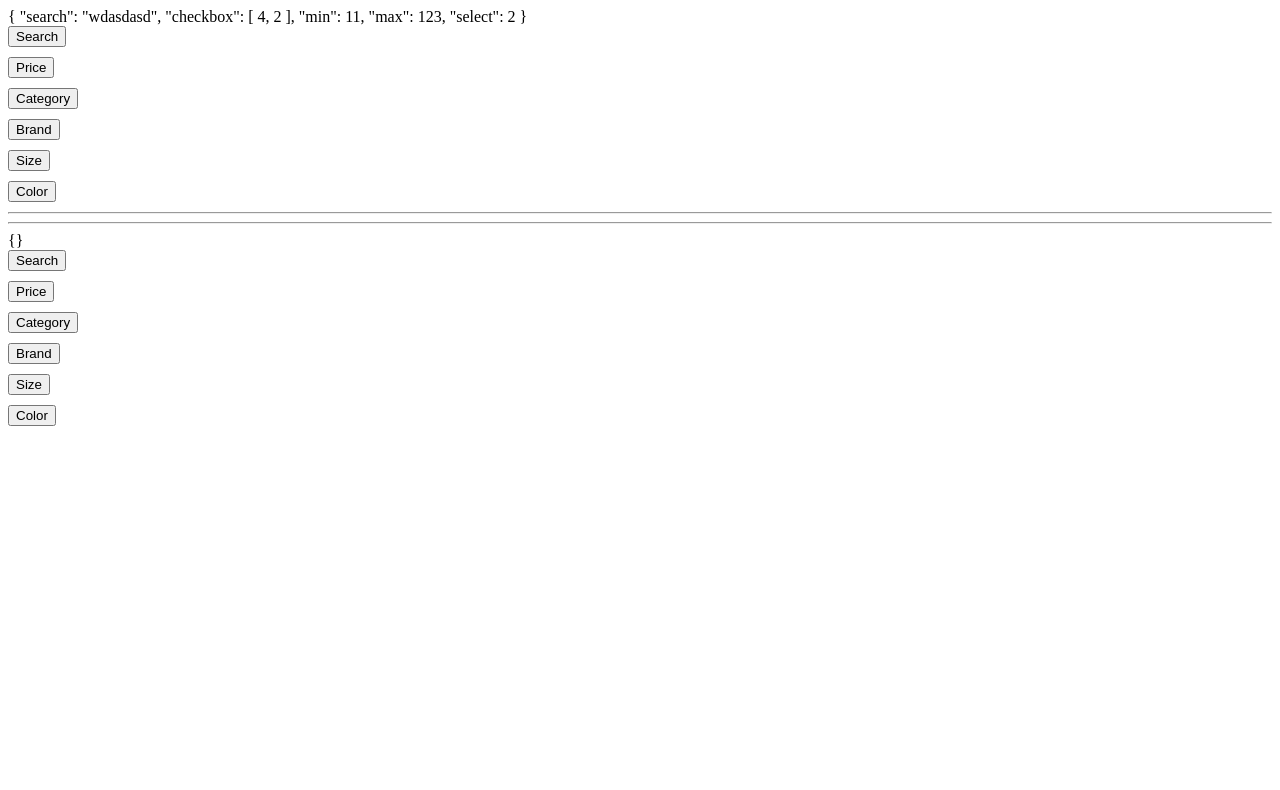
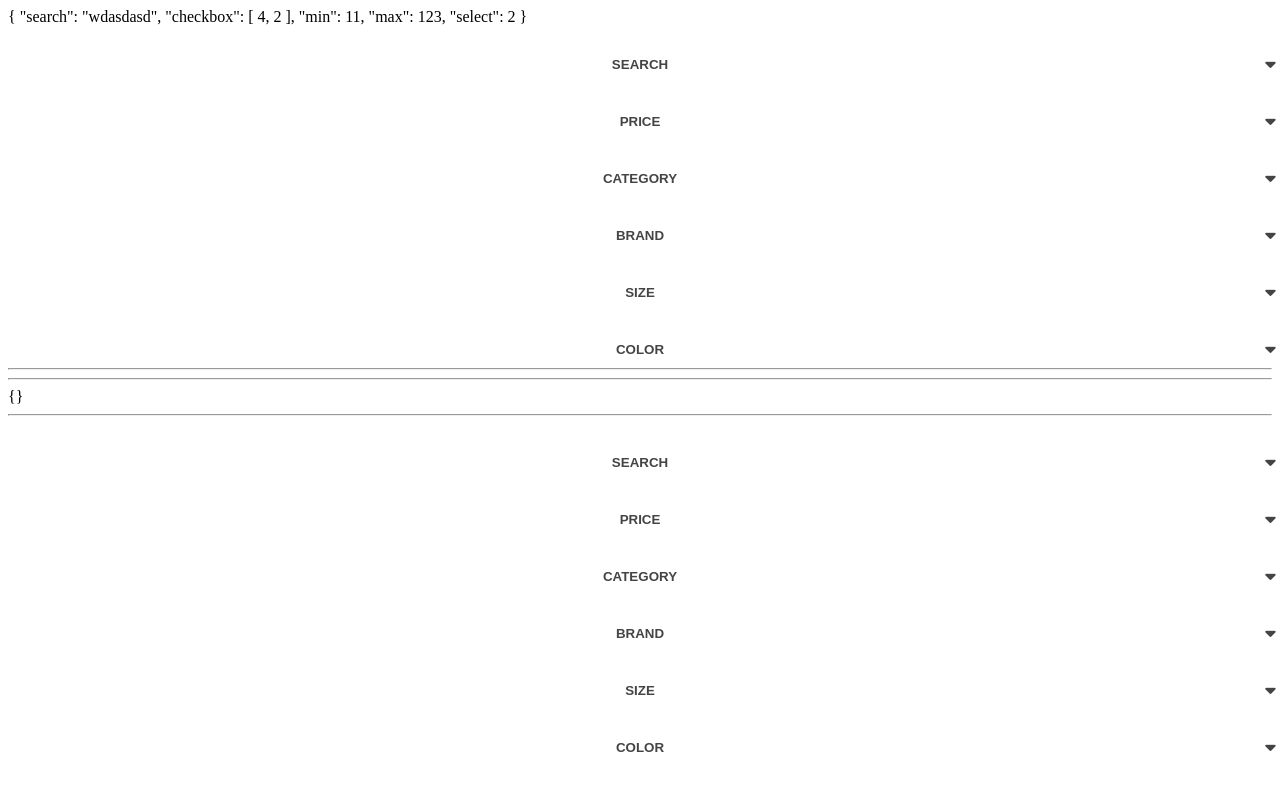
Before and after one commit to MostafaElGamal/vue-dynamic-filters, a Vue app: page / in a window 1280 px wide. Shown: the top 790 px of the page. Built offline with nearby package versions, Linux system fonts and the light colour scheme.

Commit message:
I think we are done it's time for deploy

```diff
--- a/src/App.vue
+++ b/src/App.vue
@@ -1,24 +1,27 @@
 <template>
   <div id="app">
     {{ testCheckbox }}
-    <div class="filter" v-for="filter in filters" :key="filter.id">
+    <div v-for="filter in filters" :key="filter.id">
       <vue-filter
         selectValue="id"
         checkboxValue="id"
         methodType="m2"
+        :displayType="false"
+        filterInputHolderClass="asdasd"
+        searchInputClass="testsearcch"
         :filter="filter"
         :singleFilterValue="testCheckbox"
         @testMethod="testMethod"
       ></vue-filter>
     </div>
-
     <hr />
     <hr />
     {{ test }}
-
+    <hr />
     <vue-filter
       :filters="filters"
       selectValue="id"
+      :displayType="false"
       checkboxValue="id"
       v-model="test"
     ></vue-filter>
--- a/src/vue-filter/Inputs/checkbox.vue
+++ b/src/vue-filter/Inputs/checkbox.vue
@@ -1,15 +1,10 @@
 <template>
-  <div class="vue-filter__checkboxs-holder">
-    <div
-      class="vue-filter__checkbox"
-      v-for="checkbox in options"
-      :key="checkbox.id"
-    >
+  <div :class="`${checkboxHolderClass}`" v-if="checkboxValue">
+    <div :class="`${checkboxClass}`" v-for="(checkbox, i) in options" :key="i">
       <input
-        v-if="checkboxValue"
         type="checkbox"
-        class="vue-filter__checkbox-input"
-        :id="`id_${_uid}${checkbox.id}`"
+        :class="`${checkboxInputClass}`"
+        :id="`id_${_uid}${i}`"
         :value="checkbox[checkboxValue]"
         @change="checkboxChange"
         :checked="
@@ -18,11 +13,17 @@
             : false
         "
       />
+      <label :class="`${checkboxLabelClass}`" :for="`id_${_uid}${i}`">
+        {{ checkbox[checkboxLabelKey] }}
+      </label>
+    </div>
+  </div>
+  <div :class="`${checkboxHolderClass}`" v-else>
+    <div :class="`${checkboxClass}`" v-for="(checkbox, i) in options" :key="i">
       <input
-        v-else
         type="checkbox"
-        class="vue-filter__checkbox-input"
-        :id="`id_${_uid}${checkbox.id}`"
+        :class="`${checkboxInputClass}`"
+        :id="`id_${_uid}${i}`"
         :value="checkbox"
         @change="checkboxChange"
         :checked="
@@ -31,10 +32,7 @@
             : false
         "
       />
-      <label
-        class="vue-filter__checkbox-label"
-        :for="`id_${_uid}${checkbox.id}`"
-      >
+      <label :class="`${checkboxLabelClass}`" :for="`id_${_uid}${i}`">
         {{ checkbox[checkboxLabelKey] }}
       </label>
     </div>
@@ -64,6 +62,23 @@ export default {
       type: String,
       default: "",
     },
+    // Checkbox Classes
+    checkboxHolderClass: {
+      type: String,
+      default: "vue-filter__checkboxes-holder",
+    },
+    checkboxClass: {
+      type: String,
+      default: "vue-filter__checkbox",
+    },
+    checkboxLabelClass: {
+      type: String,
+      default: "vue-filter__checkbox-label",
+    },
+    checkboxInputClass: {
+      type: String,
+      default: "vue-filter__checkbox-input",
+    },
   },
 
   methods: {
--- a/src/vue-filter/Inputs/customSelect.vue
+++ b/src/vue-filter/Inputs/customSelect.vue
@@ -1,8 +1,7 @@
 <template>
-  <div class="vue-filter__select-holder">
   <select
     v-if="selectValue"
-      class="vue-filter__select-input"
+    :class="`${selectClass}`"
     v-model="filterValue[selectValueKey]"
   >
     <option
@@ -15,14 +14,13 @@
   </select>
   <select
     v-else
-      class="vue-filter__select-input"
+    :class="`${selectClass}`"
     v-model="filterValue[selectValueKey]"
   >
     <option v-for="(option, i) in options" :key="i" :value="option">
       {{ option[selectDisplayNameKey] }}
     </option>
   </select>
-  </div>
 </template>
 <script>
 export default {
@@ -48,6 +46,10 @@ export default {
       type: String,
       default: "",
     },
+    selectClass: {
+      type: String,
+      default: "vue-filter__select",
+    },
   },
 };
 </script>
@@ -56,4 +58,7 @@ export default {
   display: flex;
   flex-direction: column;
 }
+.vue-filter__select {
+  width: 100%;
+}
 </style>
--- a/src/vue-filter/Inputs/price.vue
+++ b/src/vue-filter/Inputs/price.vue
@@ -1,33 +1,33 @@
 <template>
-  <div class="vue-filter__price-holder">
-    <form v-on:submit.prevent="sentMinMax">
-      <div class="vue-filter__min-holder">
-        <label :for="`min_${_uid}`">
+  <form v-on:submit.prevent="sentMinMax" :class="`${priceFormClass}`">
+    <div :class="`${minHolderClass}`">
+      <label :for="`min_${_uid}`" :class="`${priceLabelClass}`">
         {{ minLabel }}
       </label>
       <input
+        :class="`${priceInputClass}`"
         type="number"
         name="min"
         :id="`min_${_uid}`"
         :value="filterValue[minPriceValueKey]"
       />
     </div>
-      <div class="vue-filter__max-holder">
-        <label :for="`max_${_uid}`">
+    <div class="vue-filter__max-holder" :class="`${maxHolderClass}`">
+      <label :for="`max_${_uid}`" :class="`${priceLabelClass}`">
         {{ maxLabel }}
       </label>
       <input
+        :class="`${priceInputClass}`"
         type="number"
         name="max"
         :id="`max_${_uid}`"
         :value="filterValue[maxPriceValueKey]"
       />
     </div>
-      <button type="submit">
+    <button type="submit" :class="`${priceBtnClass}`">
       {{ buttonName }}
     </button>
   </form>
-  </div>
 </template>
 <script>
 export default {
@@ -57,6 +57,30 @@ export default {
       type: String,
       default: "Search",
     },
+    priceFormClass: {
+      type: String,
+      default: "vue-filter__price-form",
+    },
+    minHolderClass: {
+      type: String,
+      default: "vue-filter__min-holder",
+    },
+    maxHolderClass: {
+      type: String,
+      default: "vue-filter__max-holder",
+    },
+    priceLabelClass: {
+      type: String,
+      default: "vue-filter__price-label",
+    },
+    priceInputClass: {
+      type: String,
+      default: "vue-filter__price-input",
+    },
+    priceBtnClass: {
+      type: String,
+      default: "vue-filter__price-btn",
+    },
   },
   methods: {
     sentMinMax(event) {
@@ -67,3 +91,23 @@ export default {
   },
 };
 </script>
+<style>
+.vue-filter__price-form {
+  display: flex;
+  flex-direction: column;
+  align-items: center;
+}
+.vue-filter__min-holder,
+.vue-filter__max-holder {
+  display: flex;
+  flex-direction: column;
+}
+.vue-filter__price-btn {
+  padding: 4px 32px;
+  color: #fff;
+  letter-spacing: 0.05em;
+  border: 2px solid #fa1616;
+  background-color: #fa1616;
+  margin-top: 10px;
+}
+</style>
--- a/src/vue-filter/Inputs/search.vue
+++ b/src/vue-filter/Inputs/search.vue
@@ -1,7 +1,15 @@
 <template>
-  <div class="vue-filter__search-holder">
-    <input type="text" @keyup="search" :value="filterValue[searchValueKey]" />
-  </div>
+  <form v-on:submit.prevent="search" :class="`${searchFormClass}`">
+    <input
+      type="text"
+      name="search"
+      :value="filterValue[searchValueKey]"
+      :class="`${searchInputClass}`"
+    />
+    <button type="submit" :class="`${searchBtnClass}`">
+      {{ searchButtonName }}
+    </button>
+  </form>
 </template>
 <script>
 export default {
@@ -19,11 +27,43 @@ export default {
       type: String,
       default: "search",
     },
+    searchInputClass: {
+      type: String,
+      default: "vue-filter__search",
+    },
+    searchButtonName: {
+      type: String,
+      default: "Search",
+    },
+    searchFormClass: {
+      type: String,
+      default: "vue-filter__search-form",
+    },
+    searchBtnClass: {
+      type: String,
+      default: "vue-filter__search-btn",
+    },
   },
   methods: {
     search(event) {
-      this.$emit("searchChangeToFilterInputs", event.target.value);
+      this.$emit("searchChangeToFilterInputs", event.target.search.value);
     },
   },
 };
 </script>
+<style>
+.vue-filter__search-form {
+  text-align: center;
+  display: flex;
+  flex-direction: column;
+  align-items: center;
+}
+.vue-filter__search-btn {
+  padding: 4px 32px;
+  color: #fff;
+  letter-spacing: 0.05em;
+  border: 2px solid #12cad6;
+  background-color: #12cad6;
+  margin-top: 10px;
+}
+</style>
--- a/src/vue-filter/filterInputs.vue
+++ b/src/vue-filter/filterInputs.vue
@@ -1,5 +1,5 @@
 <template>
-  <div class="vue-filter__input-holder">
+  <div :class="`vue-filter__input-holder ${filterInputHolderClass} `">
     <check-box
       v-if="filterType == checkboxCheckName"
       :options="options"
@@ -8,6 +8,10 @@
       :checkboxValueKey="checkboxValueKey"
       :checkboxLabelKey="checkboxLabelKey"
       :checkboxValue="checkboxValue"
+      :checkboxHolderClass="checkboxHolderClass"
+      :checkboxClass="checkboxClass"
+      :checkboxLabelClass="checkboxLabelClass"
+      :checkboxInputClass="checkboxInputClass"
       @checkboxChangeToFilterInputs="checkboxChangedToIndex"
     />
     <custom-select
@@ -16,6 +20,7 @@
       :filterValue="filterValue"
       :selectValueKey="selectValueKey"
       :selectValue="selectValue"
+      :selectClass="selectClass"
       :selectDisplayNameKey="selectDisplayNameKey"
     />
     <search
@@ -23,6 +28,10 @@
       :options="options"
       :filterValue="filterValue"
       :searchValueKey="searchValueKey"
+      :searchInputClass="searchInputClass"
+      :searchButtonName="searchButtonName"
+      :searchFormClass="searchFormClass"
+      :searchBtnClass="searchBtnClass"
       @searchChangeToFilterInputs="searchChangedToIndex"
     />
 
@@ -34,6 +43,12 @@
       :minPriceValueKey="minPriceValueKey"
       :maxPriceValueKey="maxPriceValueKey"
       :buttonName="buttonName"
+      :priceFormClass="priceFormClass"
+      :minHolderClass="minHolderClass"
+      :maxHolderClass="maxHolderClass"
+      :priceLabelClass="priceLabelClass"
+      :priceInputClass="priceInputClass"
+      :priceBtnClass="priceBtnClass"
       @priceChangeToFilterInputs="priceChangedToIndex"
     />
   </div>
@@ -128,6 +143,77 @@ export default {
       type: String,
       default: "Search",
     },
+
+    // Classes Api's
+    filterInputHolderClass: {
+      type: String,
+      default: "vue-filter__input-holder",
+    },
+    // Search & Select Classes
+    searchInputClass: {
+      type: String,
+      default: "vue-filter__search",
+    },
+    selectClass: {
+      type: String,
+      default: "vue-filter__select",
+    },
+    searchButtonName: {
+      type: String,
+      default: "Search",
+    },
+    searchFormClass: {
+      type: String,
+      default: "vue-filter__search-form",
+    },
+    searchBtnClass: {
+      type: String,
+      default: "vue-filter__search-btn",
+    },
+
+    // Price Classes
+    priceFormClass: {
+      type: String,
+      default: "vue-filter__price-form",
+    },
+    minHolderClass: {
+      type: String,
+      default: "vue-filter__min-holder",
+    },
+    maxHolderClass: {
+      type: String,
+      default: "vue-filter__max-holder",
+    },
+    priceLabelClass: {
+      type: String,
+      default: "vue-filter__price-label",
+    },
+    priceInputClass: {
+      type: String,
+      default: "vue-filter__price-input",
+    },
+    priceBtnClass: {
+      type: String,
+      default: "vue-filter__price-btn",
+    },
+
+    // Checkbox Classes
+    checkboxHolderClass: {
+      type: String,
+      default: "vue-filter__checkboxes-holder",
+    },
+    checkboxClass: {
+      type: String,
+      default: "vue-filter__checkbox",
+    },
+    checkboxLabelClass: {
+      type: String,
+      default: "vue-filter__checkbox-label",
+    },
+    checkboxInputClass: {
+      type: String,
+      default: "vue-filter__checkbox-input",
+    },
   },
   components: {
     checkBox,
--- a/src/vue-filter/index.vue
+++ b/src/vue-filter/index.vue
@@ -1,19 +1,19 @@
 <template>
-  <div class="vue-filter">
-    <div class="vue-filter__method-one" v-if="methodType == 'm1'">
+  <div :class="`${vueFilterClassMethodOne}`" v-if="methodType == 'm1'">
     <div
-        class="vue-filter__filter-holder"
+      :class="`${filterHolderClass}`"
       v-for="(filter, i) in filters"
       :key="i"
     >
       <button
         @click="toggleFilterMethodOne(i)"
-          class="vue-filter__filter-btn"
+        :class="`${filterCollapseBtnClass}`"
       >
         {{ filter[filterTitleKey] }}
       </button>
 
       <filter-inputs
+        :class="{ show: displayType }"
         :id="`vue_filter_method_one_${i + 1}`"
         :filterValue="value"
         :filterType="filter[filterTypeKey]"
@@ -33,18 +33,38 @@
         :maxLabel="maxLabel"
         :maxPriceValueKey="maxPriceValueKey"
         :buttonName="buttonName"
+        :filterInputHolderClass="filterInputHolderClass"
+        :searchInputClass="searchInputClass"
+        :searchButtonName="searchButtonName"
+        :searchFormClass="searchFormClass"
+        :searchBtnClass="searchBtnClass"
+        :priceFormClass="priceFormClass"
+        :minHolderClass="minHolderClass"
+        :maxHolderClass="maxHolderClass"
+        :priceLabelClass="priceLabelClass"
+        :priceInputClass="priceInputClass"
+        :priceBtnClass="priceBtnClass"
+        :selectClass="selectClass"
+        :checkboxHolderClass="checkboxHolderClass"
+        :checkboxClass="checkboxClass"
+        :checkboxLabelClass="checkboxLabelClass"
+        :checkboxInputClass="checkboxInputClass"
         @checkboxChangedToVueFilter="sentCheckbox"
         @searchChangedToVueFilter="sentSearch"
         @priceChangedToVueFilter="sentPrice"
       ></filter-inputs>
     </div>
   </div>
-    <div class="vue-filter__method-two" v-else>
-      <div class="vue-filter__filter-holder">
-        <button @click="toggleFilterMethodTwo" class="vue-filter__filter-btn">
+  <div :class="`${vueFilterClassMethodTwo}`" v-else>
+    <div :class="`${filterHolderClass}`">
+      <button
+        @click="toggleFilterMethodTwo"
+        :class="`${filterCollapseBtnClass}`"
+      >
         {{ filter[filterTitleKey] }}
       </button>
       <filter-inputs
+        :class="{ show: displayType }"
         :id="`vue_filter_method_two_${_uid}`"
         :filterValue="singleFilterValue"
         :filterType="filter[filterTypeKey]"
@@ -64,11 +84,26 @@
         :maxLabel="maxLabel"
         :maxPriceValueKey="maxPriceValueKey"
         :buttonName="buttonName"
+        :filterInputHolderClass="filterInputHolderClass"
+        :searchInputClass="searchInputClass"
+        :searchButtonName="searchButtonName"
+        :searchFormClass="searchFormClass"
+        :searchBtnClass="searchBtnClass"
+        :priceFormClass="priceFormClass"
+        :minHolderClass="minHolderClass"
+        :maxHolderClass="maxHolderClass"
+        :priceLabelClass="priceLabelClass"
+        :priceInputClass="priceInputClass"
+        :priceBtnClass="priceBtnClass"
+        :selectClass="selectClass"
+        :checkboxHolderClass="checkboxHolderClass"
+        :checkboxClass="checkboxClass"
+        :checkboxLabelClass="checkboxLabelClass"
+        :checkboxInputClass="checkboxInputClass"
         @checkboxChangedToVueFilter="sentCheckbox"
         @searchChangedToVueFilter="sentSearch"
         @priceChangedToVueFilter="sentPrice"
       ></filter-inputs>
-      </div>
     </div>
   </div>
 </template>
@@ -112,7 +147,7 @@ export default {
       type: String,
       default: "options",
     },
-    displayTypeKey: {
+    displayType: {
       type: Boolean,
       default: true,
     },
@@ -187,6 +222,96 @@ export default {
     buttonName: {
       type: String,
       default: "Search",
+    },
+
+    // Classes Api's
+    // -------Main Classes
+    vueFilterClassMethodOne: {
+      type: String,
+      default: "vue-filter__method-one",
+    },
+    vueFilterClassMethodTwo: {
+      type: String,
+      default: "vue-filter__method-two",
+    },
+    filterHolderClass: {
+      type: String,
+      default: "vue-filter__filter-holder",
+    },
+    filterCollapseBtnClass: {
+      type: String,
+      default: "vue-filter__filter-btn",
+    },
+    filterInputHolderClass: {
+      type: String,
+      default: "vue-filter__input-holder",
+    },
+
+    // Search Classes
+    searchInputClass: {
+      type: String,
+      default: "vue-filter__search",
+    },
+    searchButtonName: {
+      type: String,
+      default: "Search",
+    },
+    searchFormClass: {
+      type: String,
+      default: "vue-filter__search-form",
+    },
+    searchBtnClass: {
+      type: String,
+      default: "vue-filter__search-btn",
+    },
+    // Select Classes
+    selectClass: {
+      type: String,
+      default: "vue-filter__select",
+    },
+
+    // Price Classes
+    priceFormClass: {
+      type: String,
+      default: "vue-filter__price-form",
+    },
+    minHolderClass: {
+      type: String,
+      default: "vue-filter__min-holder",
+    },
+    maxHolderClass: {
+      type: String,
+      default: "vue-filter__max-holder",
+    },
+    priceLabelClass: {
+      type: String,
+      default: "vue-filter__price-label",
+    },
+    priceInputClass: {
+      type: String,
+      default: "vue-filter__price-input",
+    },
+    priceBtnClass: {
+      type: String,
+      default: "vue-filter__price-btn",
+    },
+
+    // Checkbox Classes
+    checkboxHolderClass: {
+      type: String,
+      default: "vue-filter__checkboxes-holder",
+    },
+    checkboxClass: {
+      type: String,
+      default: "vue-filter__checkbox",
+    },
+    checkboxLabelClass: {
+      type: String,
+      default: "vue-filter__checkbox-label",
+    },
+    checkboxInputClass: {
+      type: String,
+      default: "vue-filter__checkbox-input",
     },
   },
   components: {
@@ -292,4 +417,25 @@ export default {
   height: auto;
   padding: 10px 10px;
 }
+.vue-filter__filter-btn {
+  position: relative;
+  cursor: pointer;
+  text-transform: uppercase;
+  color: #444;
+  font-weight: 600;
+  margin: 30px 0 0;
+  width: 100%;
+  background: transparent;
+  border: 0;
+}
+.vue-filter__filter-btn:after {
+  position: absolute;
+  display: block;
+  top: 0;
+  right: -3px;
+  content: "\f0d7";
+  font-family: FontAwesome;
+  color: #444;
+  font-size: 17px;
+}
 </style>
```
Also changed, not shown: public/index.html (+13 -5 lines). Lines whose indentation alone changed are shown as unchanged.
